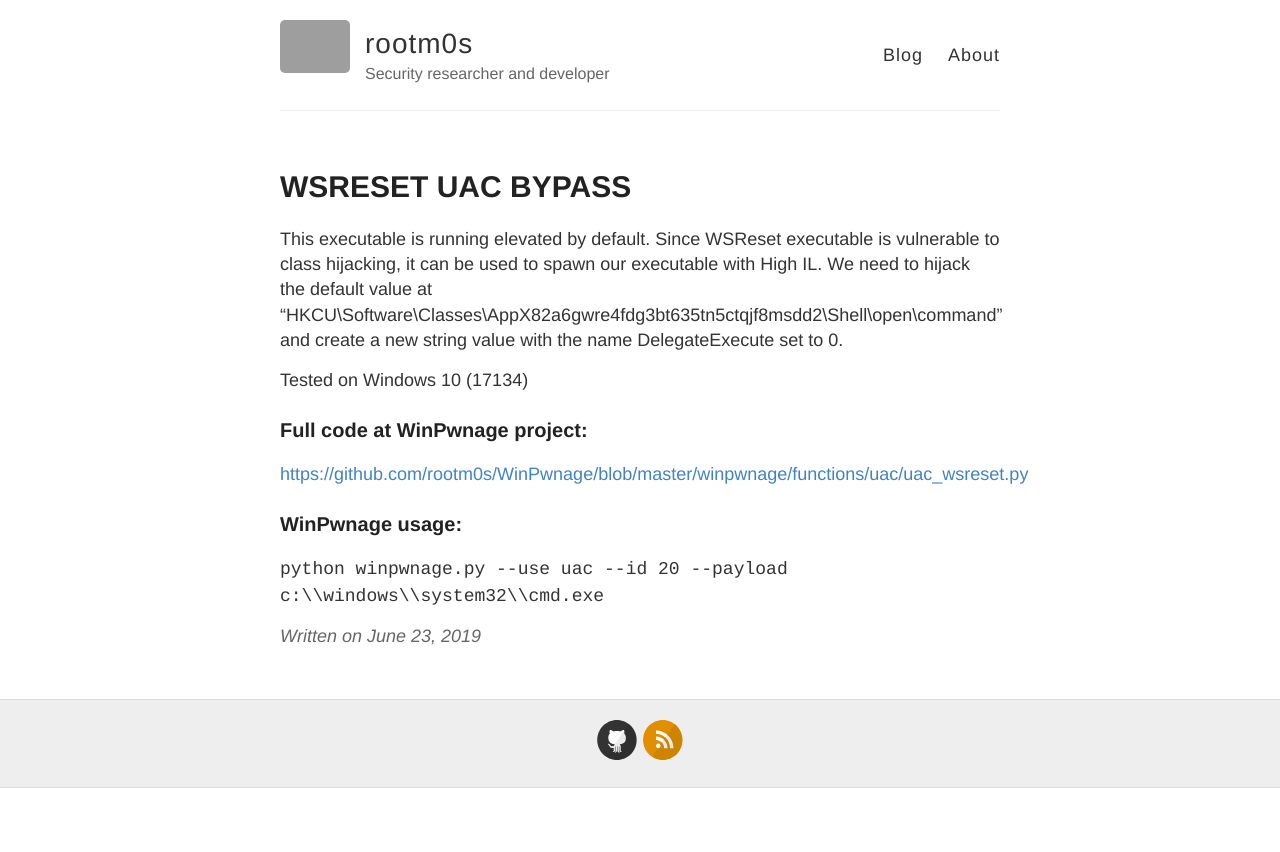
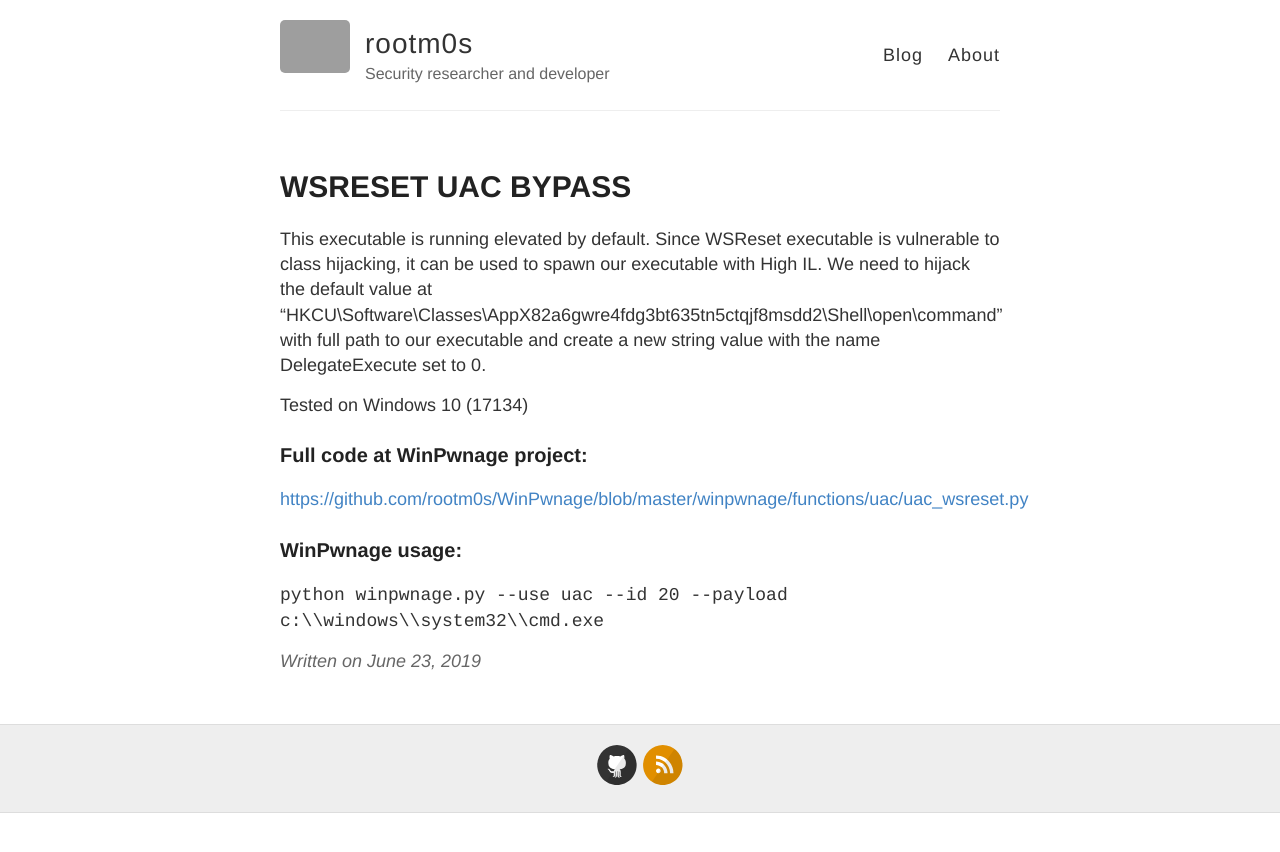
Before and after one commit to rootm0s/rootm0s.github.io, a Jekyll site: the page built from _posts/2019-6-23-wsreset-uac-bypass.md, in a window 1280 px wide. Shown: the top 852 px of the page. Built offline with Jekyll 4.4.1, drawn with Linux system fonts in a browser that asks for light colours; grey boxes are pictures that could not be loaded.

Commit message:
Update 2019-6-23-wsreset-uac-bypass.md

```diff
--- a/_posts/2019-6-23-wsreset-uac-bypass.md
+++ b/_posts/2019-6-23-wsreset-uac-bypass.md
@@ -4,9 +4,7 @@ title: WSRESET UAC BYPASS
 ---
 
 This executable is running elevated by default. Since WSReset executable is vulnerable to
-class hijacking, it can be used to spawn our executable with High IL. We need to hijack the default
-value at "HKCU\Software\Classes\AppX82a6gwre4fdg3bt635tn5ctqjf8msdd2\Shell\open\command" and create a new string value with the
-name DelegateExecute set to 0.
+class hijacking, it can be used to spawn our executable with High IL. We need to hijack the default value at "HKCU\Software\Classes\AppX82a6gwre4fdg3bt635tn5ctqjf8msdd2\Shell\open\command" with full path to our executable and create a new string value with the name DelegateExecute set to 0.
 
 Tested on Windows 10 (17134)
 
```
